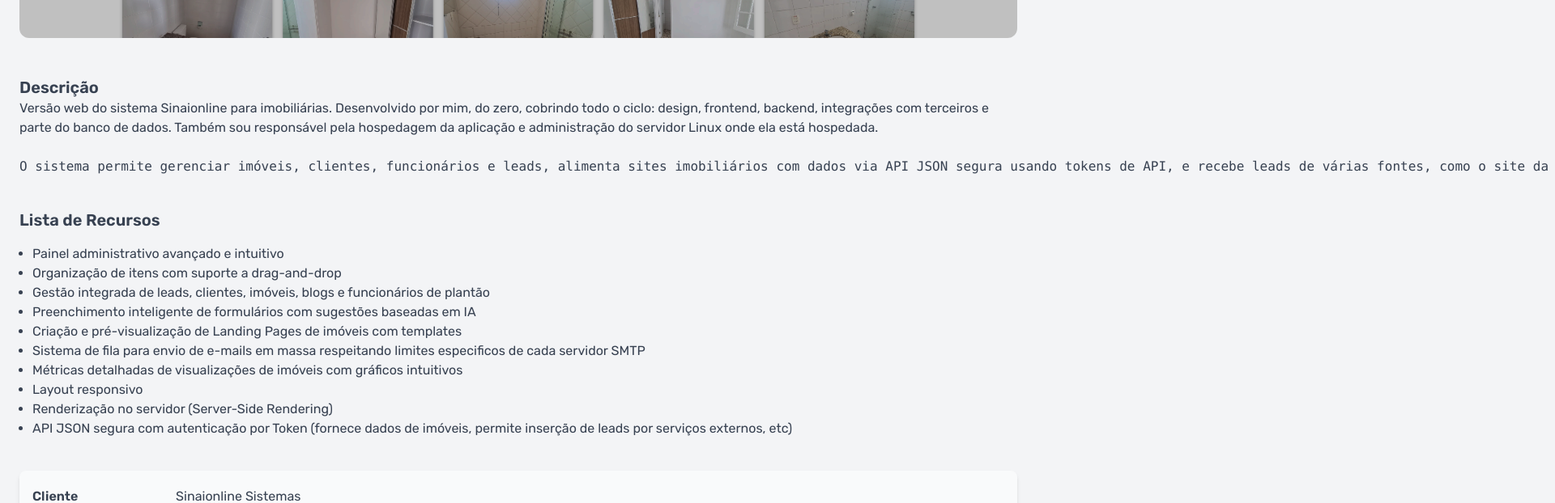
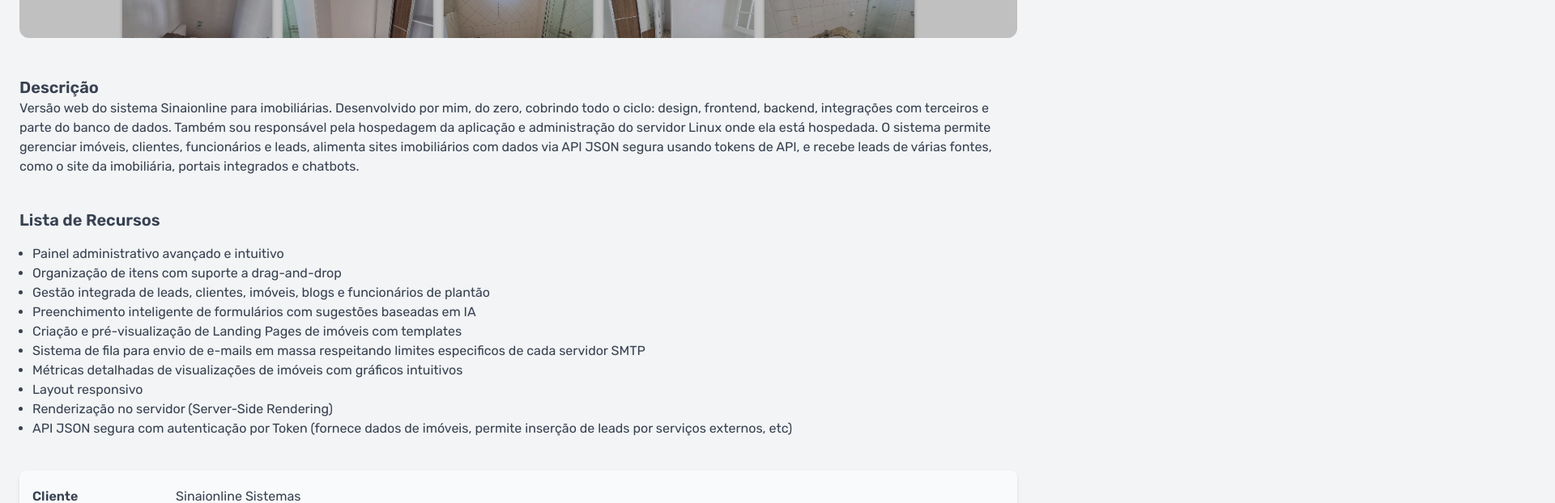
Before and after one commit to patrickkdev/Portfolio-Website, a Next.js app: page /works/1 in a window 1280 px wide. Shown: the part 980-1602 px from the top of the page at 81% size, 1920 px wide, since content can reach past the window. Built offline with nearby package versions, Linux system fonts and the light colour scheme.

Commit message:
Update works.ts and [id].tsx: adjust description formatting and translate 'Work Detail' to 'Detalhes do trabalho'

```diff
--- a/src/data/works.ts
+++ b/src/data/works.ts
@@ -70,7 +70,7 @@ Em uma entrevista técnica, posso demonstrar a arquitetura DDD, binário único
     title: 'Sistema Imobiliário Web',
     category: 'Aplicação Web Full-stack',
     thumbnailUrl: '/images/works/sistema-sinaionline-property-page.png',
-    description: `Versão web do sistema Sinaionline para imobiliárias. Desenvolvido por mim, do zero, cobrindo todo o ciclo: design, frontend, backend, integrações com terceiros e parte do banco de dados. Também sou responsável pela hospedagem da aplicação e administração do servidor Linux onde ela está hospedada.\n\n    O sistema permite gerenciar imóveis, clientes, funcionários e leads, alimenta sites imobiliários com dados via API JSON segura usando tokens de API, e recebe leads de várias fontes, como o site da imobiliária, portais integrados e chatbots.`,
+    description: `Versão web do sistema Sinaionline para imobiliárias. Desenvolvido por mim, do zero, cobrindo todo o ciclo: design, frontend, backend, integrações com terceiros e parte do banco de dados. Também sou responsável pela hospedagem da aplicação e administração do servidor Linux onde ela está hospedada. O sistema permite gerenciar imóveis, clientes, funcionários e leads, alimenta sites imobiliários com dados via API JSON segura usando tokens de API, e recebe leads de várias fontes, como o site da imobiliária, portais integrados e chatbots.`,
     publishedAt: '30 de Julho de 2024',
     images: ['/images/works/sistema-sinaionline-metrics-charts.png', '/images/works/sistema-sinaionline-picture-manager.png', '/images/works/sistema-sinaionline-pipeline.png', '/images/works/sistema-sinaionline-property-page.png'],
     featureList: [
--- a/src/pages/works/[id].tsx
+++ b/src/pages/works/[id].tsx
@@ -28,7 +28,7 @@ type Props = {
 
 const WorkDetail: React.FunctionComponent<Props> = ({ work }) => {
   return (
-    <AppLayout title="Work Detail">
+    <AppLayout title="Detalhes do trabalho">
       <div className="container">
         <div className="mt-24 flex flex-col items-center justify-center">
           <h1 className="text-center text-2xl font-semibold sm:text-3xl md:text-4xl">{work.title}</h1>
```
